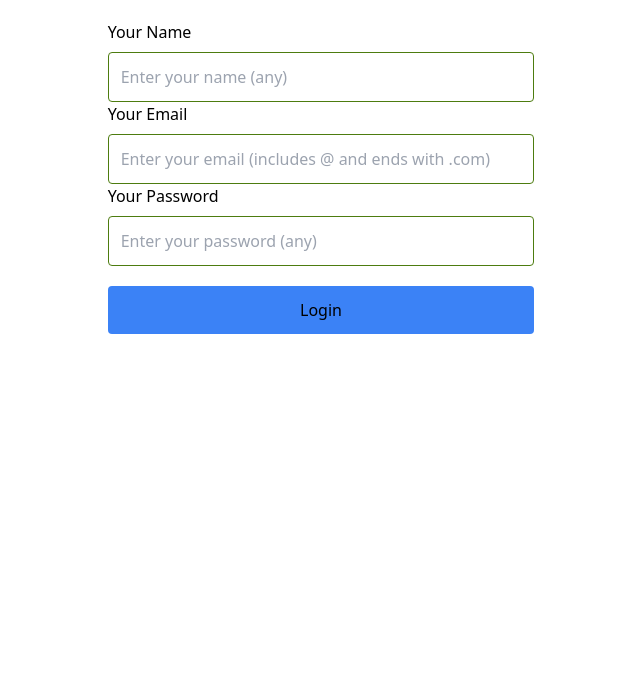
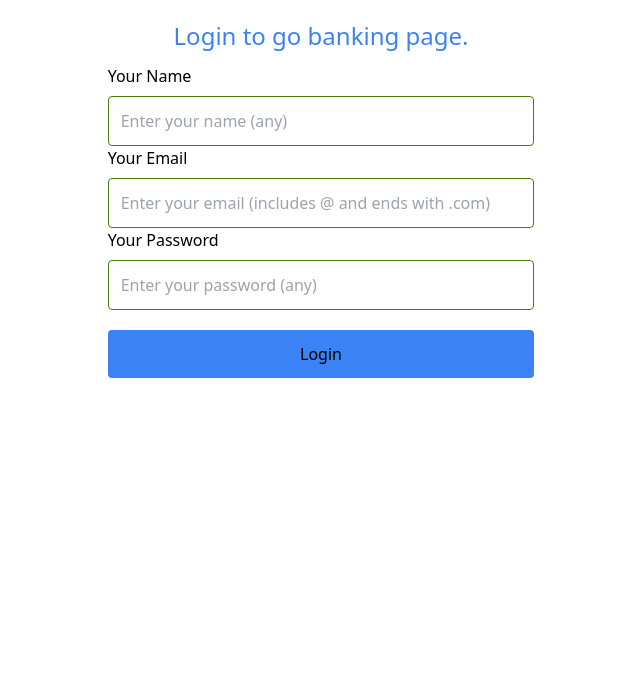
Before and after one commit to mdrakibulislam10/baap-er-bank-practice, a plain HTML site: page index.html in a window 1280 px wide. Shown: the part 100-800 px from the top of the page, without its empty margins (319-959 px from the left). Drawn offline with nearby package versions, Linux system fonts and the light colour scheme.

Commit message:
login page

```diff
--- a/index.html
+++ b/index.html
@@ -16,6 +16,7 @@
     </header>
 
     <main>
+        <p class="text-center text-blue-500 text-2xl">Login to go banking page.</p>
         <div class="block my-3 w-2/3 lg:w-2/6 mx-auto">
             <labe for=""> Your Name
                 <input class="p-3 border border-lime-700 rounded block w-full mt-2" placeholder="Enter your name (any)"
```
